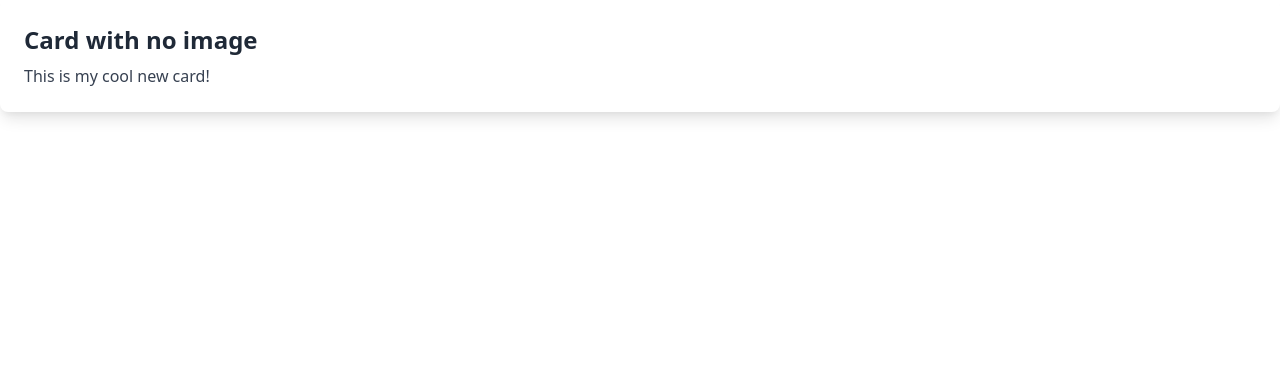
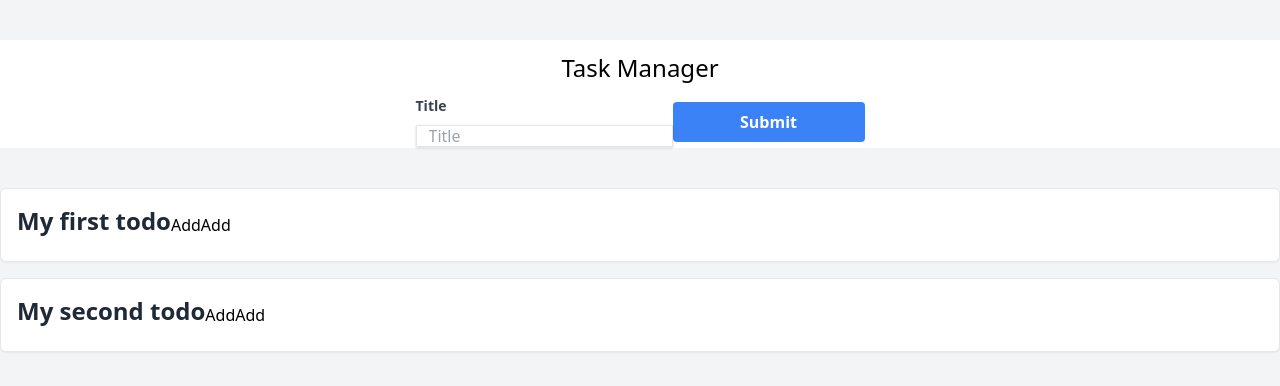
Before and after one commit to andrewsanc/todoist, a React (Create React App) app: page / in a window 1280 px wide. Shown: the top 386 px of the page. Built offline with nearby package versions, Linux system fonts and the light colour scheme.

Commit message:
added react-icons library. Changes to form design component

```diff
--- a/package.json
+++ b/package.json
@@ -9,6 +9,7 @@
     "@testing-library/user-event": "^12.1.10",
     "react": "^17.0.2",
     "react-dom": "^17.0.2",
+    "react-icons": "^4.3.1",
     "react-scripts": "4.0.3",
     "web-vitals": "^1.0.1"
   },
--- a/src/App.js
+++ b/src/App.js
@@ -1,8 +1,29 @@
-import React from "react";
+import React, { useState } from "react";
 import Card from "./Card";
+import Form from "./Form";
+
+const initialState = [
+  { title: "My first todo", description: "Weeee!" },
+  { title: "My second todo", description: "WEEEEEE!" },
+];
 
 const App = () => {
-  return <Card />;
+  const [toDoList, setToDoList] = useState(initialState);
+
+  const renderToDoList = toDoList.map((toDoObj) => {
+    return <Card title={toDoObj.title} description={toDoObj.description} />;
+  });
+
+  const showCreateNewToDo = () => {};
+
+  return (
+    <div className='bg-gray-100 flex flex-col items-center h-screen'>
+      <div className='container'>
+        <Form />
+        <div>{renderToDoList}</div>
+      </div>
+    </div>
+  );
 };
 
 export default App;
--- a/src/Card.js
+++ b/src/Card.js
@@ -1,10 +1,13 @@
 import React from "react";
 
-const Card = () => {
+const Card = ({ title }) => {
   return (
-    <div class='bg-white p-6 rounded-lg shadow-lg'>
-      <h2 class='text-2xl font-bold mb-2 text-gray-800'>Card with no image</h2>
-      <p class='text-gray-700'>This is my cool new card!</p>
+    <div className='bg-white p-4 my-4 border rounded-md shadow-sm flex items-center'>
+      <h2 className='text-2xl font-bold mb-2 text-gray-800'>{title}</h2>
+      <div className='flex items-center'>
+        <button>Add</button>
+        <button>Add</button>
+      </div>
     </div>
   );
 };
--- /dev/null
+++ b/src/Form.js
@@ -0,0 +1,26 @@
+import React from "react";
+
+const Form = () => {
+  return (
+    <div className='bg-white my-10 flex flex-col items-center'>
+      <h1 className='text-2xl font-medium my-3'>Task Manager</h1>
+      <div className='flex items-center'>
+        <div className='relative'>
+          <label class='block text-gray-700 text-sm font-bold mb-2' for='Title'>
+            Title
+          </label>
+          <input
+            class='shadow border roundedpy-2 px-3 text-gray-700 leading-tight focus:outline-none focus:shadow-outline'
+            type='text'
+            placeholder='Title'
+          />
+        </div>
+        <button className='bg-blue-500 hover:bg-blue-700 text-white font-bold py-2 px-4 rounded w-48'>
+          Submit
+        </button>
+      </div>
+    </div>
+  );
+};
+
+export default Form;
```
Also changed, not shown: 2 other files (tests, documents, lock files or other folders).
